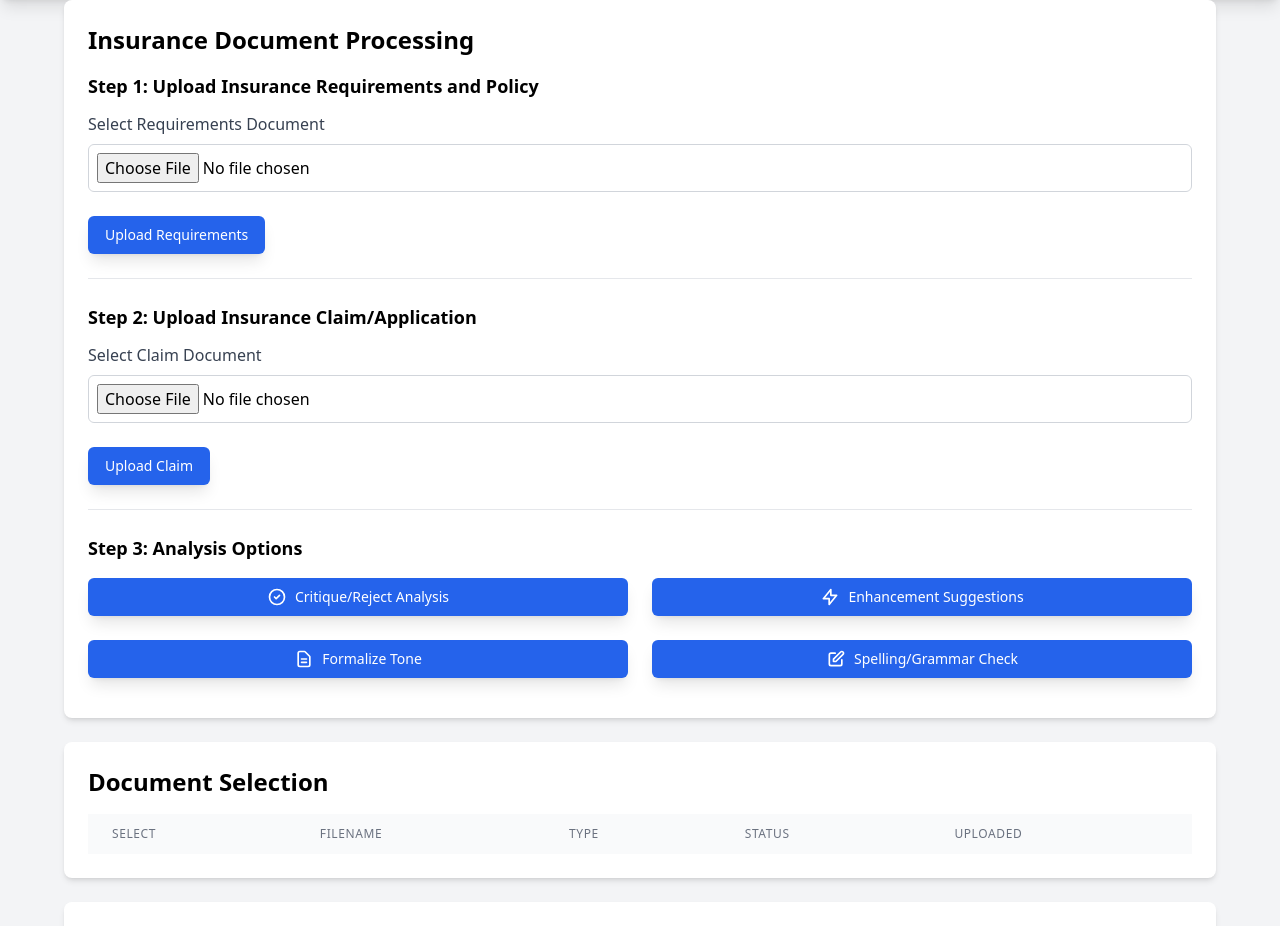
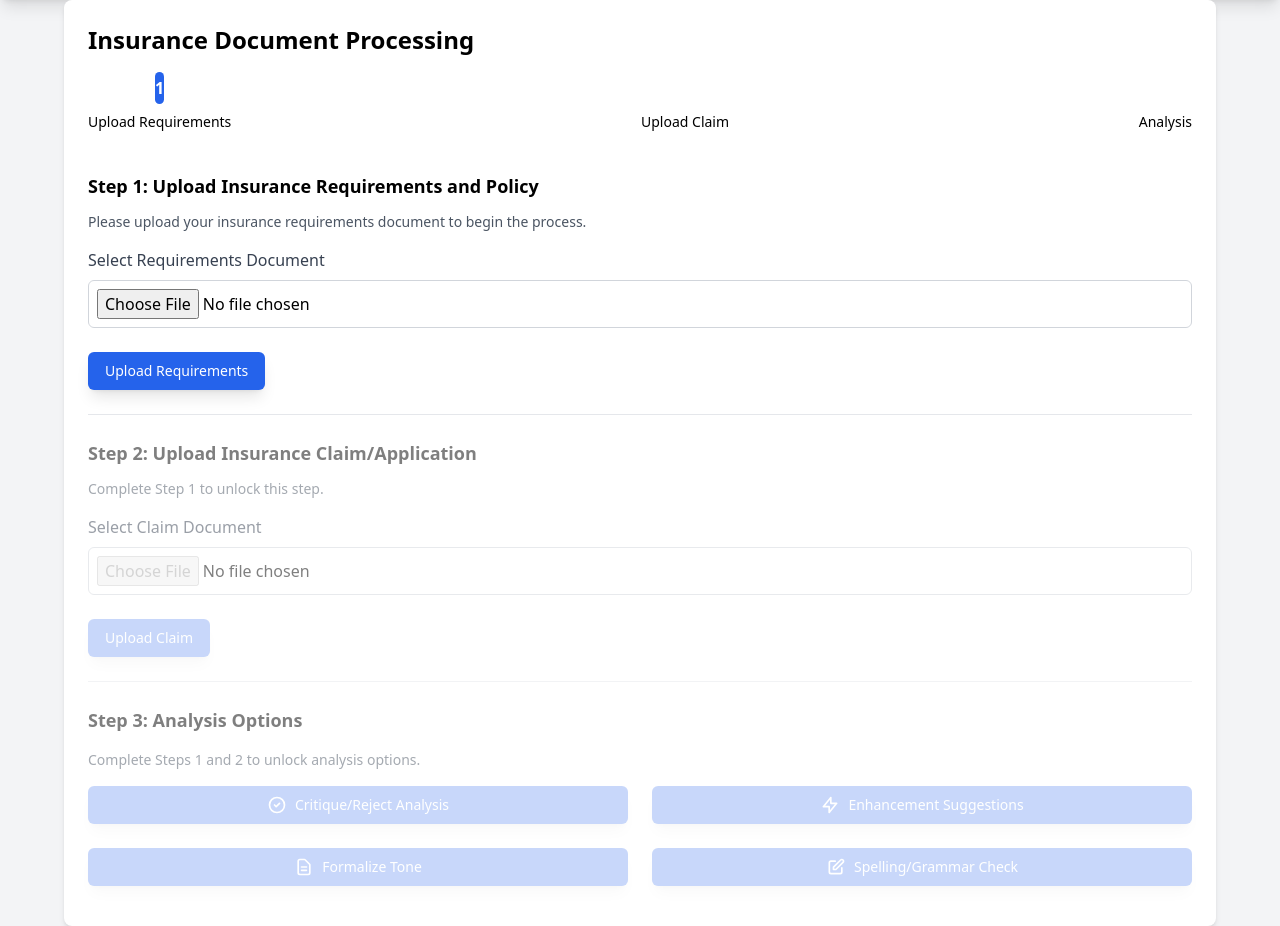
Before and after one commit to realityinspector/supply_drop_ai, a Flask app: page /documents in a window 1280 px wide. Shown: the part 64-990 px from the top of the page. Run offline with Flask 3, Linux system fonts and the light colour scheme; the visitor is signed in with stand-in values (Sample User, id 1); data that the repository does not hold is empty.

Commit message:
Agent query: Please verify: 1. Is the workflow showing clear step progression with visual indicators? 2. Is Step 2 (claim upload) properly disabled until Step 1 is completed? 3. Is Step 3 (analysis) properly disabled until Step 2 is completed? 4. Do the progress indicators update correctly when completing each step?

```diff
--- a/chat.py
+++ b/chat.py
@@ -309,3 +309,108 @@ def analyze_insurance():
             'error': str(e),
             'details': 'An error occurred during analysis. Please try again.'
         }), 500
+
+@chat_bp.route('/workflow-state')
+@login_required
+def get_workflow_state():
+    """Get the current state of the insurance document workflow."""
+    try:
+        # Find the most recent insurance requirements document
+        requirements_doc = Document.query.filter_by(
+            user_id=current_user.id,
+            processing_type='insurance_requirements',
+            processing_status='completed'
+        ).order_by(Document.uploaded_at.desc()).first()
+
+        # Find the most recent insurance claim document
+        claim_doc = Document.query.filter_by(
+            user_id=current_user.id,
+            processing_type='insurance_claim',
+            processing_status='completed'
+        ).order_by(Document.uploaded_at.desc()).first()
+
+        return jsonify({
+            'requirements_doc_id': requirements_doc.id if requirements_doc else None,
+            'claim_doc_id': claim_doc.id if claim_doc else None
+        })
+    except Exception as e:
+        logger.error(f"Error getting workflow state: {str(e)}")
+        return jsonify({'error': str(e)}), 500
+
+@chat_bp.route('/upload-claim', methods=['POST'])
+@login_required
+def upload_claim():
+    """Upload a claim document with validation against requirements."""
+    try:
+        if 'file' not in request.files:
+            return jsonify({'error': 'No file provided'}), 400
+
+        file = request.files['file']
+        requirements_doc_id = request.form.get('requirements_doc_id')
+
+        if not requirements_doc_id:
+            return jsonify({'error': 'Requirements document ID is required'}), 400
+
+        # Verify requirements document exists and belongs to user
+        requirements_doc = Document.query.filter_by(
+            id=requirements_doc_id,
+            user_id=current_user.id,
+            processing_type='insurance_requirements',
+            processing_status='completed'
+        ).first()
+
+        if not requirements_doc:
+            return jsonify({'error': 'Valid requirements document not found'}), 404
+
+        if file.filename == '':
+            return jsonify({'error': 'No file selected'}), 400
+
+        # Check for duplicate document
+        existing_document = Document.query.filter_by(
+            user_id=current_user.id,
+            filename=file.filename
+        ).first()
+
+        if existing_document:
+            return jsonify({
+                'error': 'A document with this name already exists'
+            }), 409
+
+        # Check file size
+        if len(file.read()) > 16 * 1024 * 1024:  # 16MB limit
+            return jsonify({'error': 'File size exceeds 16MB limit'}), 400
+        file.seek(0)  # Reset file pointer after reading
+
+        # Create document with pending status
+        document = Document(
+            user_id=current_user.id,
+            filename=file.filename,
+            content='',
+            processing_type='insurance_claim'
+        )
+        db.session.add(document)
+        db.session.commit()
+
+        # Process the document
+        processed_result = process_document(file, 'text')  # Use basic text processing for claims
+
+        # Update document with processed content
+        document.content = processed_result.get('raw_text', '')
+        document.processed_content = processed_result
+        document.processing_status = 'completed'
+
+        db.session.commit()
+        logger.info(f"Claim document uploaded successfully: {file.filename}")
+
+        return jsonify({
+            'message': 'Claim document uploaded and processed successfully',
+            'document_id': document.id
+        })
+
+    except ValueError as e:
+        logger.error(f"Value error processing claim document: {str(e)}")
+        return jsonify({'error': str(e)}), 400
+    except Exception as e:
+        logger.error(f"Error processing claim document: {str(e)}")
+        db.session.rollback()
+        return jsonify({'error': f'Error processing document: {str(e)}'}), 500
--- a/templates/documents.html
+++ b/templates/documents.html
@@ -13,10 +13,37 @@
     <!-- Insurance Document Processing Section -->
     <div class="bg-white rounded-lg shadow-md p-6 mb-6">
         <h2 class="text-2xl font-bold mb-4">Insurance Document Processing</h2>
+
+        <!-- Workflow Progress Bar -->
+        <div class="mb-8">
+            <div class="flex justify-between mb-2">
+                <div class="flex flex-col items-center w-1/3">
+                    <div id="step1Indicator" class="w-8 h-8 rounded-full bg-blue-600 text-white flex items-center justify-center font-bold mb-2">1</div>
+                    <span class="text-sm text-center">Upload Requirements</span>
+                </div>
+                <div class="flex flex-col items-center w-1/3">
+                    <div id="step2Indicator" class="w-8 h-8 rounded-full bg-gray-300 text-white flex items-center justify-center font-bold mb-2">2</div>
+                    <span class="text-sm text-center">Upload Claim</span>
+                </div>
+                <div class="flex flex-col items-center w-1/3">
+                    <div id="step3Indicator" class="w-8 h-8 rounded-full bg-gray-300 text-white flex items-center justify-center font-bold mb-2">3</div>
+                    <span class="text-sm text-center">Analysis</span>
+                </div>
+            </div>
+            <div class="relative pt-1">
+                <div class="flex mb-2 items-center justify-between">
+                    <div class="w-full bg-gray-200 rounded-full">
+                        <div id="progressBar" class="w-1/3 h-2 rounded-full bg-blue-600 transition-all duration-500"></div>
+                    </div>
+                </div>
+            </div>
+        </div>
+
         <div class="space-y-6">
             <!-- Step 1: Insurance Requirements Upload -->
-            <div class="border-b pb-6">
+            <div id="step1Section" class="border-b pb-6">
                 <h3 class="text-lg font-semibold mb-3">Step 1: Upload Insurance Requirements and Policy</h3>
+                <p id="step1Guidance" class="text-sm text-gray-600 mb-4">Please upload your insurance requirements document to begin the process.</p>
                 <form id="requirementsForm" class="space-y-4">
                     <div>
                         <label class="block text-gray-700 font-medium mb-2">Select Requirements Document</label>
@@ -40,22 +67,25 @@
             </div>
 
             <!-- Step 2: Insurance Claim Upload -->
-            <div class="border-b pb-6">
+            <div id="step2Section" class="border-b pb-6 opacity-50">
                 <h3 class="text-lg font-semibold mb-3">Step 2: Upload Insurance Claim/Application</h3>
+                <p id="step2Guidance" class="text-sm text-gray-600 mb-4">Complete Step 1 to unlock this step.</p>
                 <form id="claimForm" class="space-y-4">
                     <div>
                         <label class="block text-gray-700 font-medium mb-2">Select Claim Document</label>
                         <input type="file"
                                class="w-full p-2 border border-gray-300 rounded-md focus:ring-2 focus:ring-blue-500 focus:border-blue-500 transition-colors duration-200"
                                id="claimDoc"
-                               accept=".pdf,.docx,.txt,.md,.json">
+                               accept=".pdf,.docx,.txt,.md,.json"
+                               disabled>
                         <div id="claimProgress" class="progress-bar mt-2 hidden">
                             <div class="progress-bar-fill" style="width: 0%"></div>
                         </div>
                         <p id="claimStatus" class="status-message"></p>
                     </div>
                     <button type="submit"
-                            class="btn btn-primary w-full sm:w-auto transform hover:scale-105 active:scale-95 transition-all duration-200">
+                            class="btn btn-primary w-full sm:w-auto transform hover:scale-105 active:scale-95 transition-all duration-200"
+                            disabled>
                         <span class="relative inline-flex items-center">
                             Upload Claim
                             <span class="absolute right-0 -mr-1 h-4 w-4 animate-ping rounded-full bg-white opacity-75 hidden"></span>
@@ -65,11 +95,13 @@
             </div>
 
             <!-- Step 3: Analysis Options -->
-            <div>
+            <div id="step3Section" class="opacity-50">
                 <h3 class="text-lg font-semibold mb-4">Step 3: Analysis Options</h3>
+                <p id="step3Guidance" class="text-sm text-gray-600 mb-4">Complete Steps 1 and 2 to unlock analysis options.</p>
                 <div class="grid grid-cols-1 md:grid-cols-2 gap-6">
                     <button onclick="analyzeDocuments('critique')"
-                            class="analysis-btn btn btn-primary group relative overflow-hidden transform hover:scale-105 active:scale-95 transition-all duration-200 disabled:transform-none disabled:cursor-not-allowed">
+                            class="analysis-btn btn btn-primary group relative overflow-hidden transform hover:scale-105 active:scale-95 transition-all duration-200 disabled:transform-none disabled:cursor-not-allowed"
+                            disabled>
                         <span class="relative z-10 flex items-center justify-center">
                             <svg class="w-5 h-5 mr-2" fill="none" stroke="currentColor" viewBox="0 0 24 24">
                                 <path stroke-linecap="round" stroke-linejoin="round" stroke-width="2" d="M9 12l2 2 4-4m6 2a9 9 0 11-18 0 9 9 0 0118 0z"></path>
@@ -79,7 +111,8 @@
                         <div class="absolute inset-0 bg-white opacity-0 group-hover:opacity-10 transition-opacity duration-200"></div>
                     </button>
                     <button onclick="analyzeDocuments('enhance')"
-                            class="analysis-btn btn btn-primary group relative overflow-hidden transform hover:scale-105 active:scale-95 transition-all duration-200 disabled:transform-none disabled:cursor-not-allowed">
+                            class="analysis-btn btn btn-primary group relative overflow-hidden transform hover:scale-105 active:scale-95 transition-all duration-200 disabled:transform-none disabled:cursor-not-allowed"
+                            disabled>
                         <span class="relative z-10 flex items-center justify-center">
                             <svg class="w-5 h-5 mr-2" fill="none" stroke="currentColor" viewBox="0 0 24 24">
                                 <path stroke-linecap="round" stroke-linejoin="round" stroke-width="2" d="M13 10V3L4 14h7v7l9-11h-7z"></path>
@@ -89,7 +122,8 @@
                         <div class="absolute inset-0 bg-white opacity-0 group-hover:opacity-10 transition-opacity duration-200"></div>
                     </button>
                     <button onclick="analyzeDocuments('formalize')"
-                            class="analysis-btn btn btn-primary group relative overflow-hidden transform hover:scale-105 active:scale-95 transition-all duration-200 disabled:transform-none disabled:cursor-not-allowed">
+                            class="analysis-btn btn btn-primary group relative overflow-hidden transform hover:scale-105 active:scale-95 transition-all duration-200 disabled:transform-none disabled:cursor-not-allowed"
+                            disabled>
                         <span class="relative z-10 flex items-center justify-center">
                             <svg class="w-5 h-5 mr-2" fill="none" stroke="currentColor" viewBox="0 0 24 24">
                                 <path stroke-linecap="round" stroke-linejoin="round" stroke-width="2" d="M9 12h6m-6 4h6m2 5H7a2 2 0 01-2-2V5a2 2 0 012-2h5.586a1 1 0 01.707.293l5.414 5.414a1 1 0 01.293.707V19a2 2 0 01-2 2z"></path>
@@ -99,7 +133,8 @@
                         <div class="absolute inset-0 bg-white opacity-0 group-hover:opacity-10 transition-opacity duration-200"></div>
                     </button>
                     <button onclick="analyzeDocuments('grammar')"
-                            class="analysis-btn btn btn-primary group relative overflow-hidden transform hover:scale-105 active:scale-95 transition-all duration-200 disabled:transform-none disabled:cursor-not-allowed">
+                            class="analysis-btn btn btn-primary group relative overflow-hidden transform hover:scale-105 active:scale-95 transition-all duration-200 disabled:transform-none disabled:cursor-not-allowed"
+                            disabled>
                         <span class="relative z-10 flex items-center justify-center">
                             <svg class="w-5 h-5 mr-2" fill="none" stroke="currentColor" viewBox="0 0 24 24">
                                 <path stroke-linecap="round" stroke-linejoin="round" stroke-width="2" d="M11 5H6a2 2 0 00-2 2v11a2 2 0 002 2h11a2 2 0 002-2v-5m-1.414-9.414a2 2 0 112.828 2.828L11.828 15H9v-2.828l8.586-8.586z"></path>
```
Also changed, not shown: static/js/insurance-workflow.js (added, +223 -0 lines).
